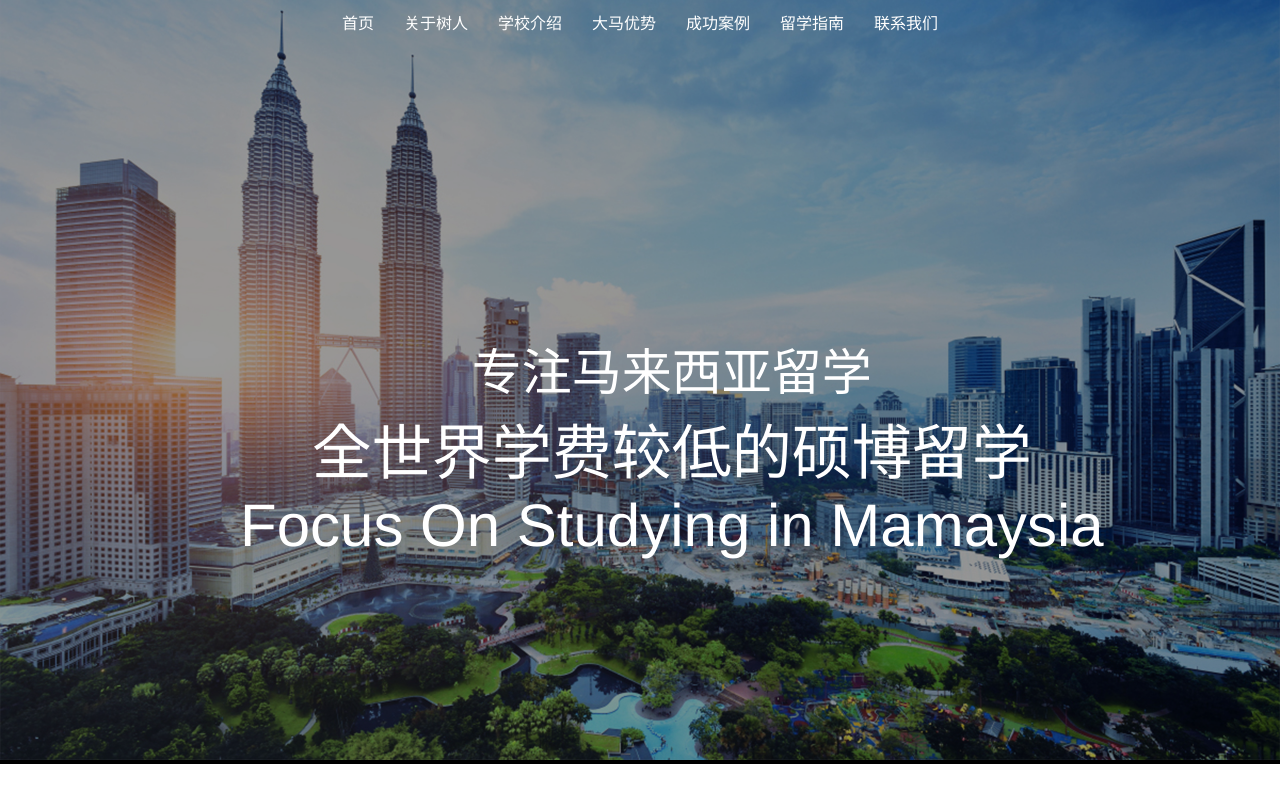
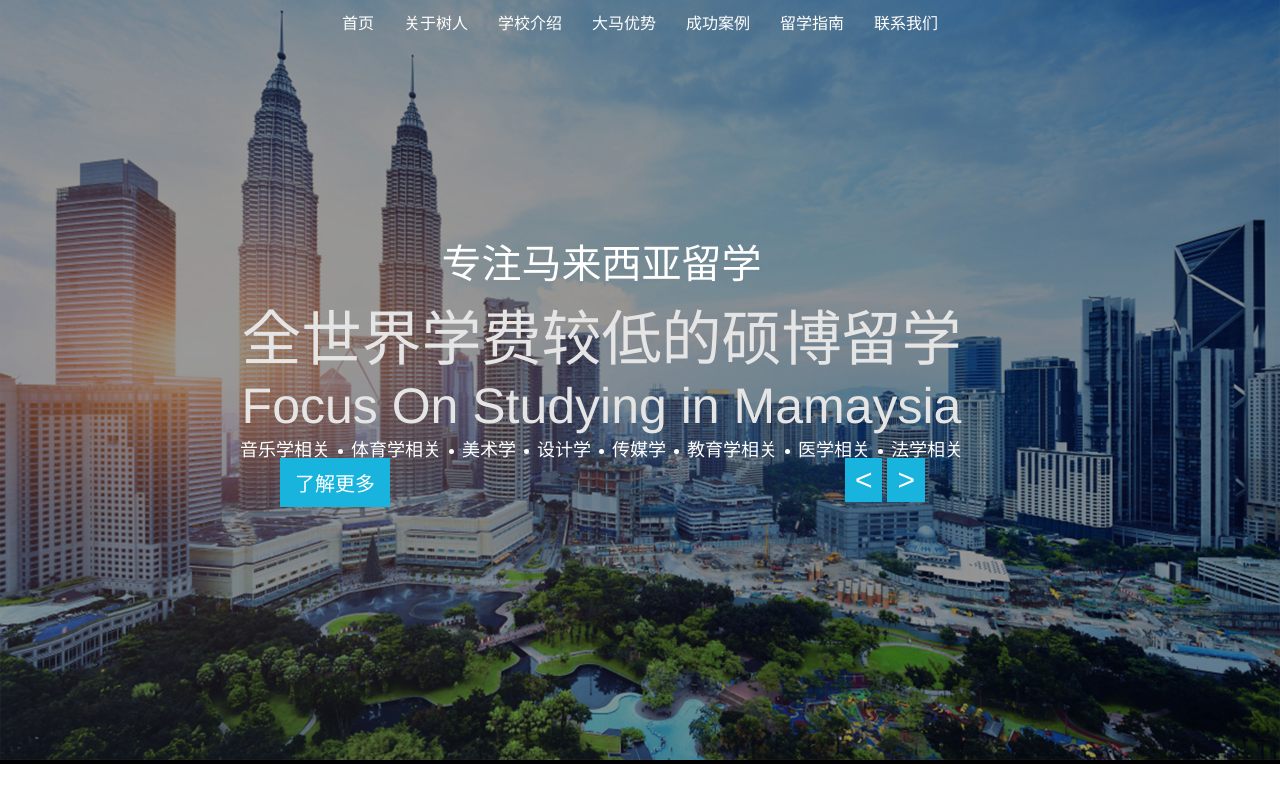
Before and after one commit to zh759897854/customer, a Vue app: page / in a window 1280 px wide. Built offline with nearby package versions, Linux system fonts and the light colour scheme.

Commit message:
2020-10-12

```diff
--- a/src/components/pcIndex/pcIndex.vue
+++ b/src/components/pcIndex/pcIndex.vue
@@ -30,17 +30,56 @@
         position: absolute;
         top: 50%;
         left: 50%;
-        margin-top: -50px;
+        margin-top: -150px;
         margin-left: -400px;
         p {
           text-align: center;
           font-size: 60px;
-          color: #fff;
+          color: #e5e5e5;
         }
-        .study-abroad {
-          font-size: 50px;
-        }
+				p:nth-child(3) {
+					font-size: 50px
+				}
+				.study-abroad {
+					font-size: 40px;
+					color: #fff;
+				}
+				span {
+					font-size: 18px;
+					color: #fff;
+						i {
+								display: inline-block;
+								width: 5px;
+								height: 5px;
+								background: #fff;
+								border-radius: 100%;
+								vertical-align: middle;
+								margin: 0 8px;
+						}
+				}
       }
+				.btn {
+						position: absolute;
+						top: 60%;
+						color: #fff;
+						font-size: 20px;
+				}
+				.learn-more {
+						padding: 10px 15px;
+						left: 280px;
+						background: #18b4de;
+				}
+				.flip {
+						right: 350px;
+						span {
+							font-size: 30px;
+							display: inline-block;
+							padding: 5px 10px;
+							margin-right: 5px;
+							background: #18b4de;
+						}
+
+				}
     }
   }
 </style>
@@ -57,6 +96,21 @@
           <p class="study-abroad">专注马来西亚留学</p>
           <p>全世界学费较低的硕博留学</p>
           <p>Focus On Studying in Mamaysia</p>
+          <div>
+          	<span>音乐学相关<i></i></span>
+          	<span>体育学相关<i></i></span>
+          	<span>美术学<i></i></span>
+          	<span>设计学<i></i></span>
+          	<span>传媒学<i></i></span>
+          	<span>教育学相关<i></i></span>
+          	<span>医学相关<i></i></span>
+          	<span>法学相关</span>
+          </div>
+        </div>
+        <div class="btn learn-more">了解更多</div>
+        <div class="btn flip">
+        	<span>&lt;</span>
+        	<span>&gt;</span>
         </div>
       </div>
       <div class="banner-minor"></div>
```
